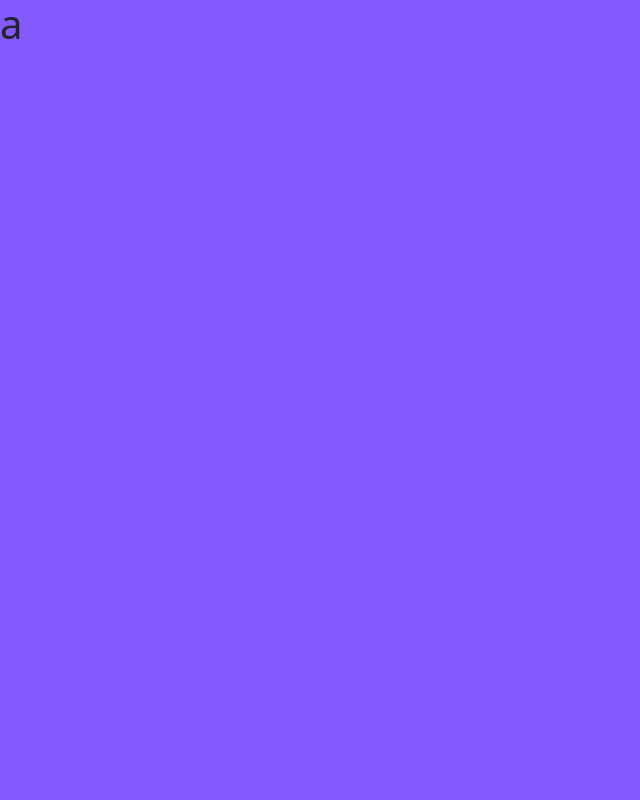
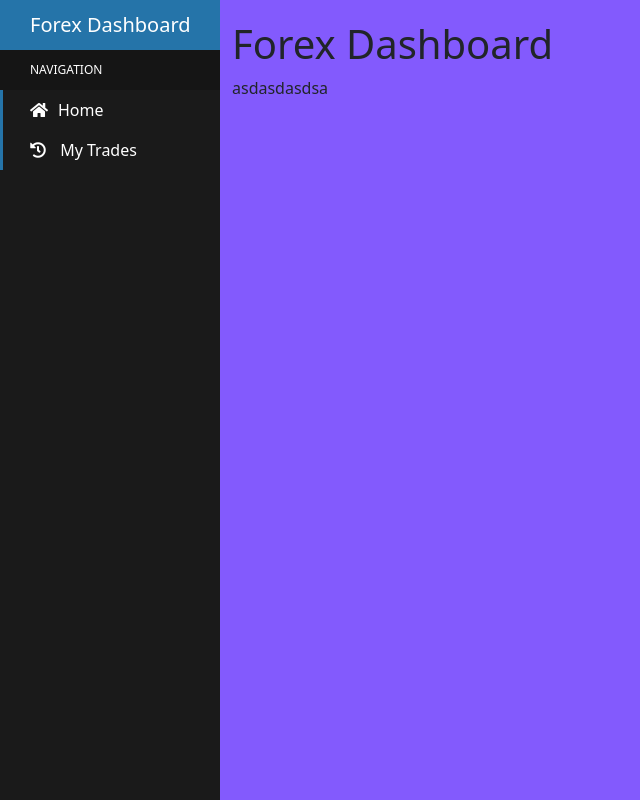
Before and after one commit to the1scient/forex-frontend, a React (Create React App) app: page / in a window 1280 px wide. Shown: the whole page, without its empty margins (0-640 px from the left). Built offline with nearby package versions, Linux system fonts and the light colour scheme.

Commit message:
remake users to trade and create a proper dashboard template =)

```diff
--- a/package.json
+++ b/package.json
@@ -19,6 +19,7 @@
     "bootstrap": "^5.1.3",
     "chart.js": "^3.7.1",
     "express": "^4.17.3",
+    "moment": "^2.29.1",
     "nodemon": "^2.0.15",
     "react": "^17.0.2",
     "react-bootstrap": "^2.2.1",
--- a/public/index.html
+++ b/public/index.html
@@ -6,20 +6,18 @@
   <meta name="viewport" content="width=device-width, initial-scale=1, shrink-to-fit=no">
   <link rel="manifest" href="%PUBLIC_URL%/manifest.json" />
   <!-- Bootstrap CSS -->
+  <link href="https://cdnjs.cloudflare.com/ajax/libs/font-awesome/5.13.0/css/all.min.css" rel="stylesheet">
+  <title>Forex Dashboard</title>
 
-  <title>Forex Dashboard</title>
+
 </head>
 
 
-<body className="text-center">
+<body>
 
-<style>
-  body {
-    background: #835afd;
-  }
-</style>
+
 <noscript>Você precisa habilitar o JavaScript para ver esta página!</noscript>
-<div id="root" className="col-xl-12"></div>
+<div id="root"></div>
 
 </body>
 </html>
--- a/src/App.tsx
+++ b/src/App.tsx
@@ -2,11 +2,11 @@ import React, { Component	} from 'react';
 import { Route, BrowserRouter, Routes} from "react-router-dom";
 import useWebSocket from 'react-use-websocket';
 import './styles/App.css';
-import { Users } from './pages/users';
+import { Trades } from './pages/trades';
 import axios from 'axios';
 import { Login } from "./pages/login";
 import {User} from "./pages/user";
-import {Trades} from './pages/trades';
+import {Home} from './pages/home';
 
 
 function App() {
@@ -27,9 +27,9 @@ function App() {
         return (
             <BrowserRouter>
                     <Routes>
-                        <Route path="/" element={<Trades/>} />
+                        <Route path="/" element={<Home/>} />
                         <Route path="/user/:id" element={<User />} />
-                        <Route path="/users" element={<Users />}/>
+                        <Route path="/trades" element={<Trades />}/>
                     </Routes>
             </BrowserRouter>
 
--- /dev/null
+++ b/src/pages/home.tsx
@@ -0,0 +1,51 @@
+import Button from '@mui/material/Button';
+import Menu from '@mui/material/Menu';
+import { Link } from 'react-router-dom';
+import '../styles/Home.css';
+import {MenuItem} from "@mui/material";
+
+
+export function Home() {
+
+    return (
+        <>
+            <div>
+                <div className="sidebar-container">
+                    <div className="sidebar-logo">
+                        Forex Dashboard
+                    </div>
+                    <ul className="sidebar-navigation">
+                        <li className="header">Navigation</li>
+                        <li>
+                            <Link to='/'>
+                                <i className="fa fa-home" aria-hidden="true" />Home
+                            </Link>
+                         </li>
+                        <li>
+                            <a href="#">
+                                <i className="fa fa-history" aria-hidden="true"/> My Trades
+                            </a>
+                        </li>
+                        {/**<li className="header">Another Menu Header</li> */}
+
+
+                </ul>
+            </div>
+            <div className="content-container">
+
+                <div className="container-fluid">
+
+
+                    <div className="jumbotron">
+                        <h1>Forex Dashboard</h1>
+                        asdasdasdsa
+
+                    </div>
+
+                </div>
+            </div>
+        </div>
+        </>
+
+    );
+}
--- a/src/pages/login.tsx
+++ b/src/pages/login.tsx
@@ -1,5 +1,5 @@
 import React from 'react';
-import '../styles/Login.css';
+import '../styles/Home.css';
 
 export function Login() {
 
--- a/src/pages/trades.tsx
+++ b/src/pages/trades.tsx
@@ -1,6 +1,89 @@
+import React, {useState, useEffect} from 'react';
+import {Link} from 'react-router-dom';
+import '../styles/Users.css';
+import Moment from 'moment';
+import Menu from "@mui/material/Menu";
+import {MenuItem} from "@mui/material";
+
+let data = require('../settings.json');
+let backEndHost = data['backendhost'];
+
 export function Trades() {
 
+
+    const [trades, setTrades] = useState<any[]>( [] );
+
+    useEffect(() => {
+      const fetchTrades = async () => {
+
+        const response = await fetch(`${backEndHost}users`);
+        const tradesData = await response.json();
+        setTrades(tradesData);
+      };
+
+
+
+        fetchTrades();
+    }, []);
+
+  const useTrades = trades.map((trade)=> {
+
+      Moment.locale('en');
+      let tradeTime = trade.time;
+
+      return <tr>
+                <td>{trade._id}</td>
+                <td>{Moment(tradeTime).format('DD/MM/YYYY')}</td>
+                 <td>{trade.instrument}</td>
+                <td>{trade.rate}</td>
+                <td id="trade-type">{trade.type}</td>
+                <td>{trade.amount}</td>
+
+            </tr>
+    });
+
+
+
+
+
     return (
-        <h1>a</h1>
+
+      <div className="container">
+
+          <aside className='col-md-2'>
+
+              <Menu open>
+                  <MenuItem component={Link} to={'/'}>Home</MenuItem>
+                  <MenuItem component={Link} to={'/trades'}>My Trades</MenuItem>
+
+              </Menu>
+
+          </aside>
+          <div className='col-md-10'>
+            <table>
+        <thead>
+            <tr>
+                <th>#ID</th>
+                <th>Time</th>
+                <th>Instrument</th>
+                <th>Rate</th>
+                <th>Type</th>
+                <th>Amount</th>
+            </tr>
+
+            </thead>
+
+            <tbody>
+            {trades && useTrades}
+            </tbody>
+
+            </table>
+          </div>
+
+
+
+
+
+        </div>
     );
 }
--- a/src/pages/users.tsx
+++ /dev/null
@@ -1,61 +0,0 @@
-import React, {useState, useEffect} from 'react';
-import {Link} from 'react-router-dom';
-import '../styles/Users.css';
-
-var data = require('../settings.json');
-let backEndHost = data['backendhost'];
-
-export function Users() {
-
-
-    const [users, setUsers] = useState<any[]>( [] );
-
-    useEffect(() => {
-      const fetchUsers = async () => {
-
-        const response = await fetch(`${backEndHost}users`);
-        const usersData = await response.json();
-        setUsers(usersData);
-      };
-      fetchUsers();
-    }, []);
-
-  const useDatas = users.map((user)=> {
-      return <tr>
-          <td className="col-md-4"><Link to={`/user/` + user._id}>{user._id}</Link></td>
-                <td className="col-md-6">{user.name}</td>
-                 <td className="col-md-4">{user.password}</td>
-                <td className="col-md-2">{user.age}</td>
-
-            </tr>
-    });
-
-    return (
-      <div className="container">
-
-        <div className="col-xl-12">
-            <table>
-        <thead>
-            <tr>
-                <th>#ID</th>
-                <th>Name</th>
-                <th>Password</th>
-                <th>Age</th>
-            </tr>
-
-            </thead>
-
-            <tbody>
-            {users && useDatas}
-            </tbody>
-
-            </table>
-
-
-        </div>
-
-
-
-        </div>
-    );
-}
--- a/src/styles/App.css
+++ b/src/styles/App.css
@@ -0,0 +1,6 @@
+body {
+    background: #835afd !important;
+}
+a {
+    text-decoration: none !important;
+}
--- /dev/null
+++ b/src/styles/Home.css
@@ -0,0 +1,84 @@
+.sidebar-container {
+    position: fixed;
+    width: 220px;
+    height: 100%;
+    left: 0;
+    overflow-x: hidden;
+    overflow-y: auto;
+    background: #1a1a1a;
+    color: #fff;
+}
+
+.content-container {
+    padding-top: 20px;
+}
+
+.sidebar-logo {
+    padding: 10px 15px 10px 30px;
+    font-size: 20px;
+    background-color: #2574A9;
+}
+
+.sidebar-navigation {
+    padding: 0;
+    margin: 0;
+    list-style-type: none;
+    position: relative;
+}
+
+.sidebar-navigation li {
+    background-color: transparent;
+    position: relative;
+    display: inline-block;
+    width: 100%;
+    line-height: 20px;
+}
+
+.sidebar-navigation li a {
+    padding: 10px 15px 10px 30px;
+    display: block;
+    color: #fff;
+}
+
+.sidebar-navigation li .fa {
+    margin-right: 10px;
+}
+
+.sidebar-navigation li a:active,
+.sidebar-navigation li a:hover,
+.sidebar-navigation li a:focus {
+    text-decoration: none;
+    outline: none;
+}
+
+.sidebar-navigation li::before {
+    background-color: #2574A9;
+    position: absolute;
+    content: '';
+    height: 100%;
+    left: 0;
+    top: 0;
+    -webkit-transition: width 0.2s ease-in;
+    transition: width 0.2s ease-in;
+    width: 3px;
+    z-index: -1;
+}
+
+.sidebar-navigation li:hover::before {
+    width: 100%;
+}
+
+.sidebar-navigation .header {
+    font-size: 12px;
+    text-transform: uppercase;
+    background-color: #151515;
+    padding: 10px 15px 10px 30px;
+}
+
+.sidebar-navigation .header::before {
+    background-color: transparent;
+}
+
+.content-container {
+    padding-left: 220px;
+}
--- a/src/styles/Users.css
+++ b/src/styles/Users.css
@@ -1,10 +1,11 @@
 table {
     font-family: arial, sans-serif;
     border-collapse: collapse;
-    width: 100%;
-    background: #e49ce7;
+    background: #7effc9;
     border: 1px solid white;
     box-shadow: 1px 1px 10px black;
+    margin-left: 5%;
+    width: 100%;
 }
 
 td, th {
```
Also changed, not shown: src/styles/Login.css (deleted), 1 other file (tests, documents, lock files or other folders).
